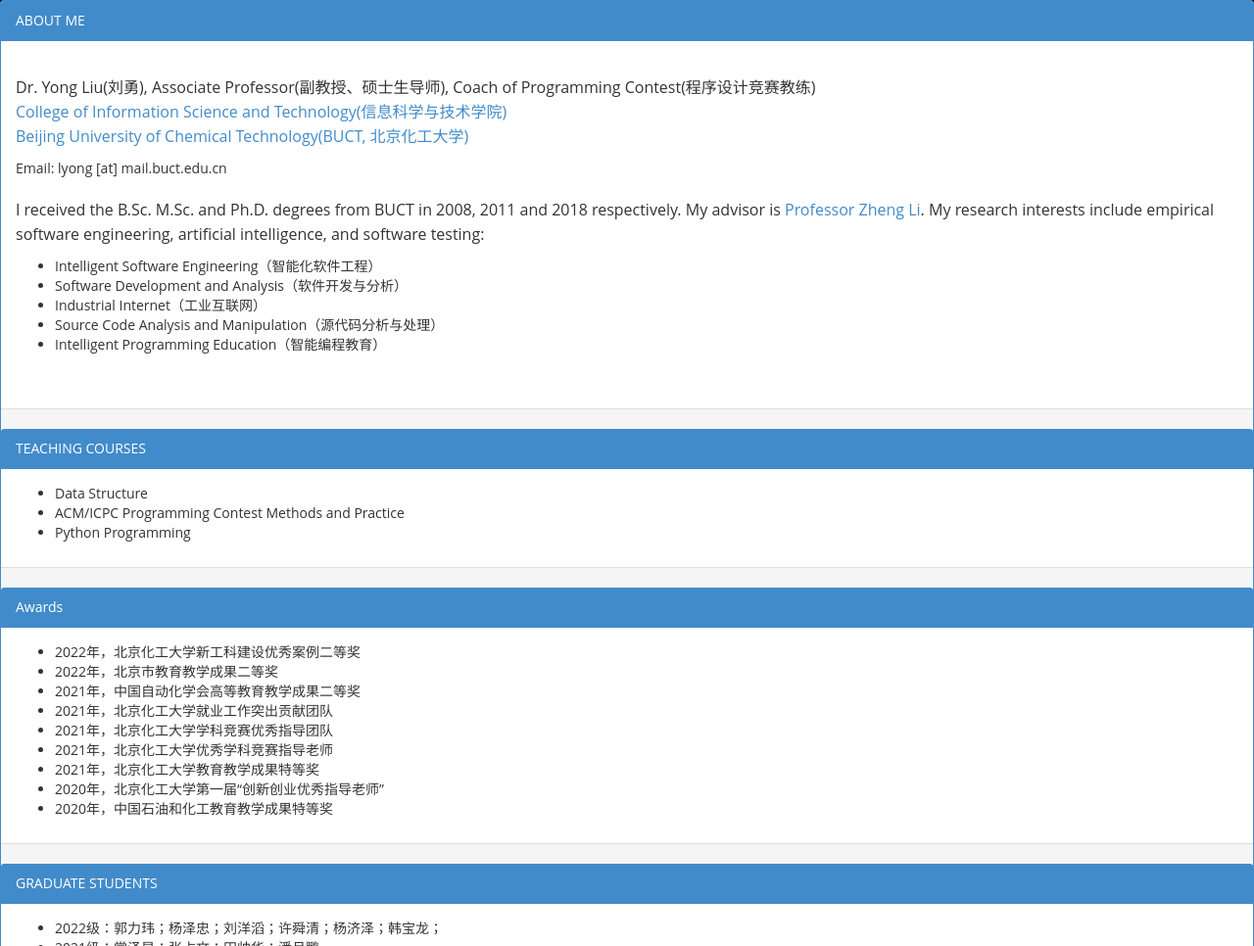
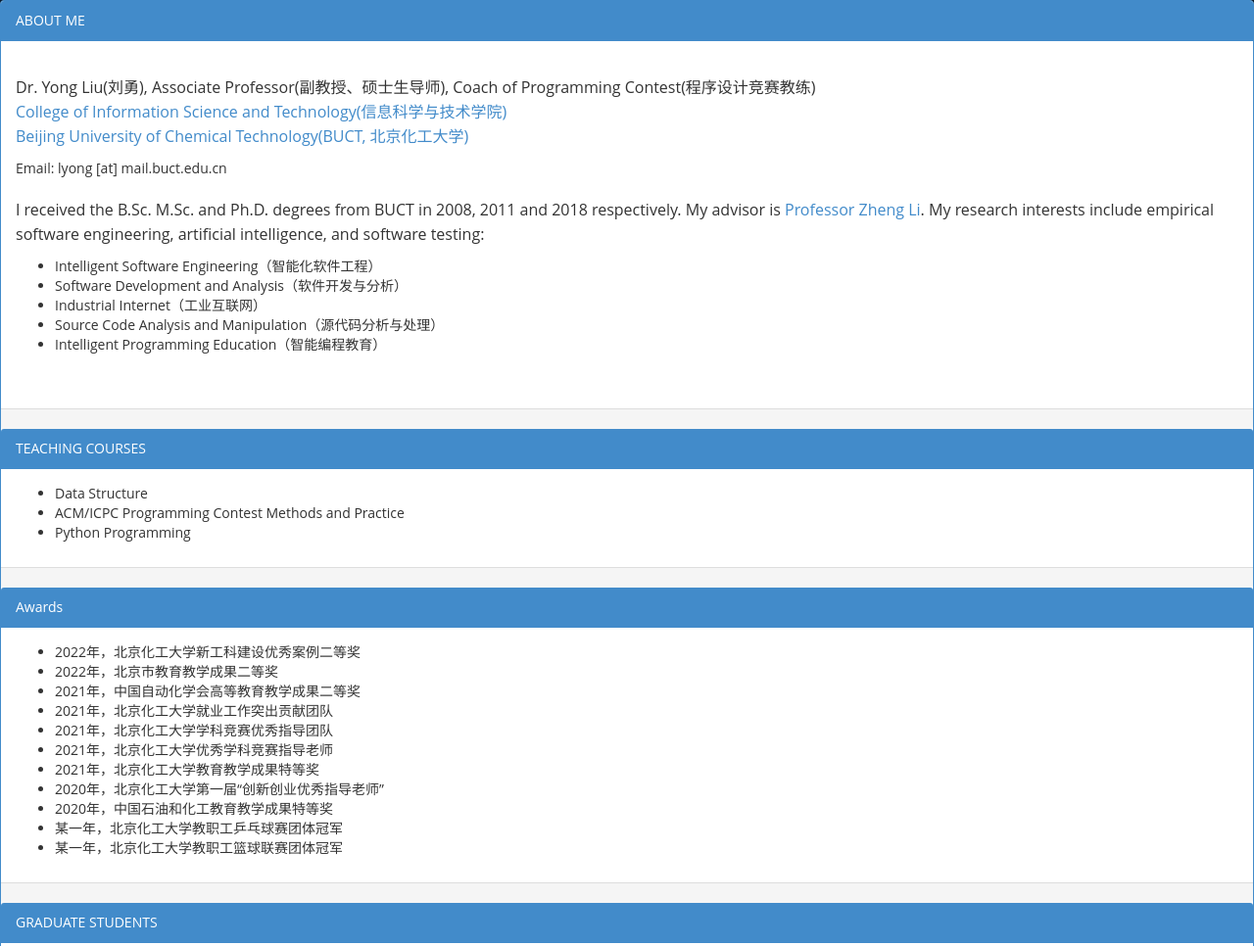
Before and after one commit to liuyong0076/liuyong2000github.io, a plain HTML site: page index.html in a window 1280 px wide. Shown: the top 966 px of the page at 98% size. Drawn offline with Linux system fonts and the light colour scheme.

Commit message:
Update index.html

```diff
--- a/index.html
+++ b/index.html
@@ -72,6 +72,9 @@
                     <li>2021年，北京化工大学教育教学成果特等奖</li>
                     <li>2020年，北京化工大学第一届“创新创业优秀指导老师”</li>
                     <li>2020年，中国石油和化工教育教学成果特等奖</li>
+			<li>某一年，北京化工大学教职工乒乓球赛团体冠军</li>
+			<li>某一年，北京化工大学教职工篮球联赛团体冠军</li>
+
                 </ul>
             </div>
             <div class="panel-footer">
@@ -89,7 +92,9 @@
                     <li>2018级：彭斌-百度；余德利-阿里；娄琨-中国四维测绘（解决北京户口）；任程前-百度；</li>
                     <li>2017级：贺杰-航天六院（解决北京户口）；吴永豪-读博；王海峰-读博；</li>
                     <li>2015级：史晶晶-字节跳动；</li>
-					<li>2014级：朱占磊-百度；</li>
+		    <li>2014级：朱占磊-百度；</li>
+		</ul>
+
 					<p> 研究生招生要求：喜欢编程，研究生期间课题组培养的任务是帮助学生完成三个目标：
 						<ul>
 						    <li>参加编程竞赛获得国家级奖励</li>
@@ -97,7 +102,6 @@
 						    <li>发表高水平学术论文</li>
 						</ul>
 					</p>
-		</ul>
             </div>
             <div class="panel-footer">
             </div>
```
